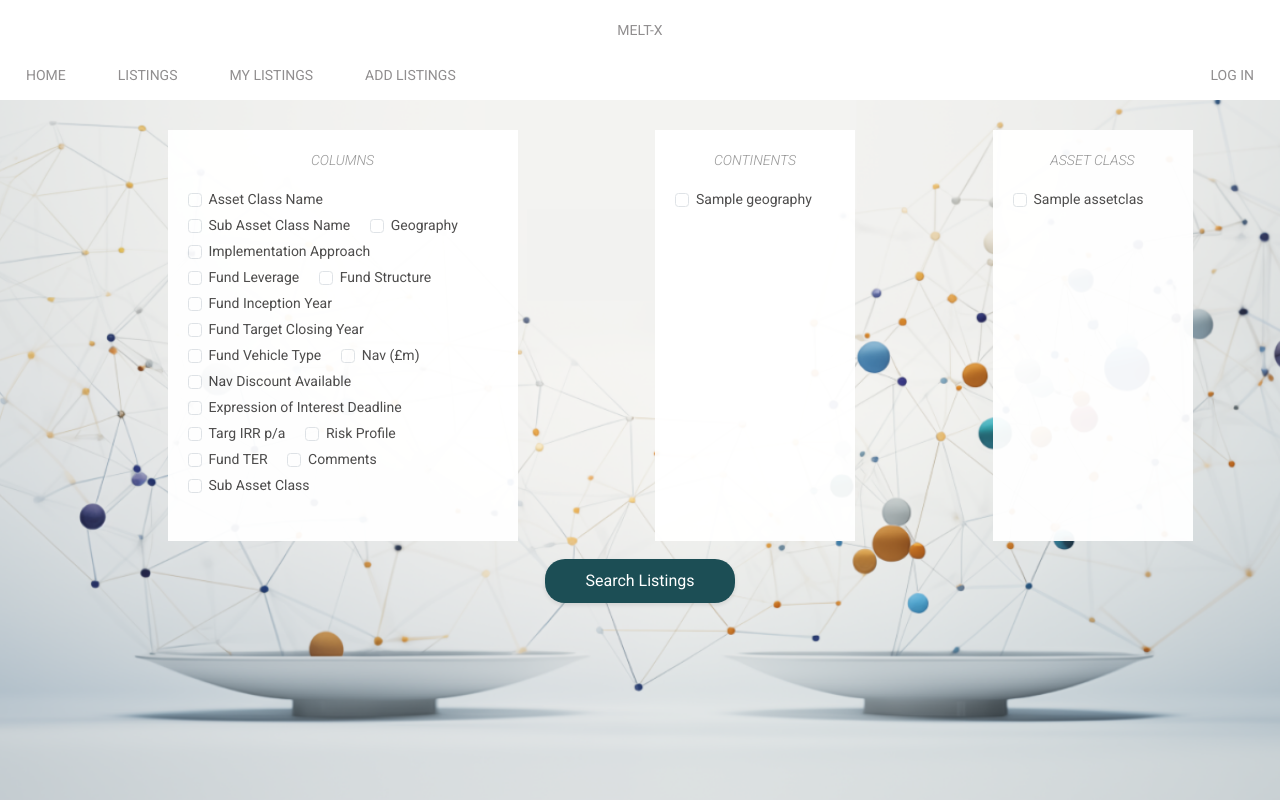
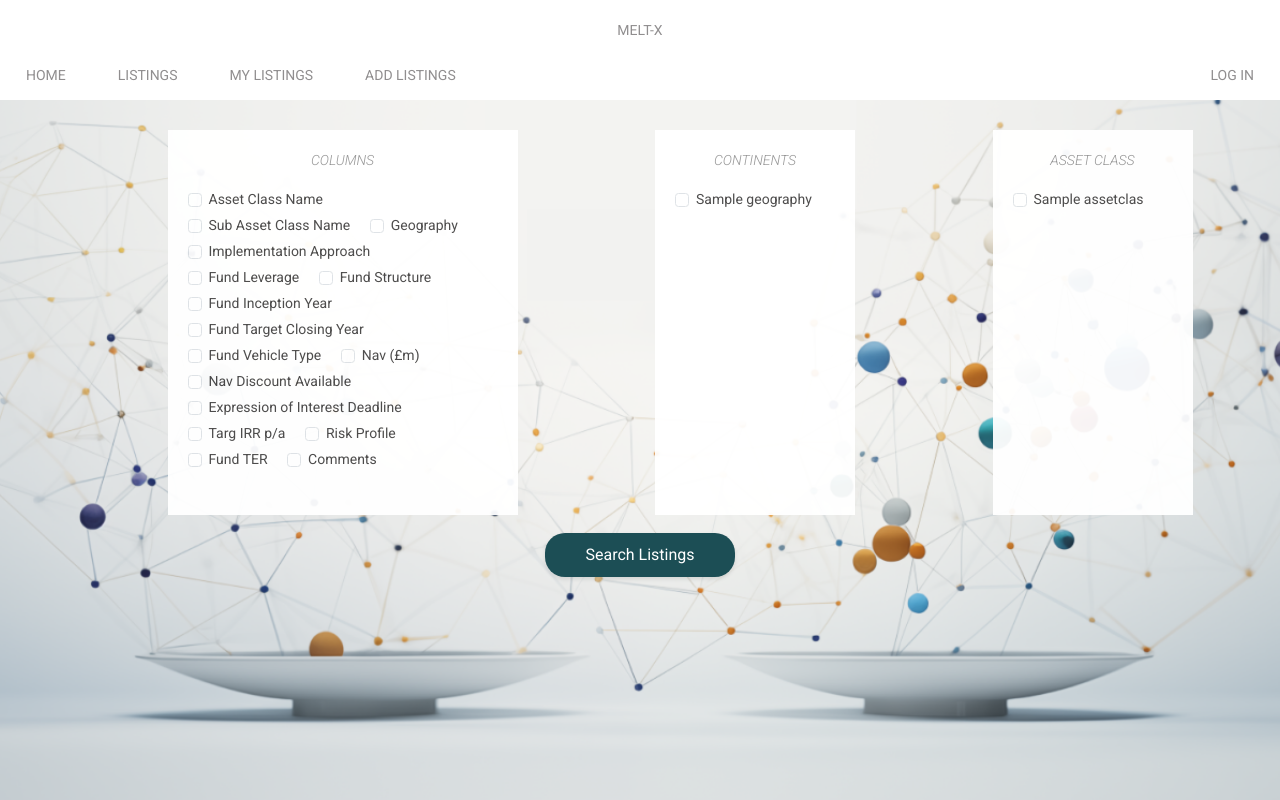
Before and after one commit to finno41/MeltEx-project, a Django app: page /listings/filter in a window 1280 px wide; the page is wider, and only the part inside the window is pictured. Run offline with Django 4.2, Linux system fonts and the light colour scheme; tables that the repository leaves empty hold one stand-in row (values such as "Sample post"); some libraries are stand-ins or nearby versions.

Commit message:
filter page working

```diff
--- a/meltexapp/service/listing/filter.py
+++ b/meltexapp/service/listing/filter.py
@@ -1,4 +1,4 @@
-from meltexapp.config.listing import LISTING_CONFIG
+from meltexapp.config.listing import column_ids_names
 from meltexapp.helper.asset_class import get_asset_class_options
 from meltexapp.helper.geography import get_continents_countries
 from meltexapp.helper.general import bulk_manipulate_dict_list
@@ -6,17 +6,15 @@ import pandas as pd
 
 
 def get_filter_options(user):
-    columns = LISTING_CONFIG
+    columns = column_ids_names()
     asset_classes = get_asset_class_options(user)
     asset_class_filter_data = bulk_manipulate_dict_list(
         asset_classes,
-        from_to_map={"id": "key"},
         add_keys={"default": True},
     )
     continents = get_continents_countries(user, continents_only=True)
     continents_filter_data = bulk_manipulate_dict_list(
         continents,
-        from_to_map={"id": "key"},
         add_keys={"default": True},
     )
     return asset_class_filter_data, continents_filter_data, columns
@@ -38,7 +36,7 @@ def add_filter_formatting(asset_class_filter, continents_filter, columns_filter)
         },
         {
             "name": "Asset Class",
-            "key": "asset_class",
+            "key": "ac_id",
             "type": "tickbox",
             "options": asset_class_filter,
         },
--- a/meltexapp/templates/listings/filter_listing.html
+++ b/meltexapp/templates/listings/filter_listing.html
@@ -3,28 +3,44 @@
 {% load static %}
 <link rel="stylesheet" href="{% static 'meltexapp/filter-listings.css' %}">
 <link rel="stylesheet" href="{% static 'meltexapp/main.css' %}">
+<!-- <link rel="stylesheet" href="{% static 'meltexapp/tickbox.css' %}"> -->
 <script src="{% static 'javascript/main.js' %}"></script>
 <div class="main-background">
   {% include "nav.html" %}
-  <form action="" id="filter-form" class="mb-2 ms-3 form-check form-check-inline" method="get"
-    onsubmit="setFormStore()">
+  <form action="/listings/all_listings" id="filter-form" class="mb-2 ms-3 form-check form-check-inline" method="get">
     <div class="filter-card-container">
       {% for data in filter_data %}
       <div class="filter-options-card">
         <div class="filter-options-card-title">
-          <label for="{{data.key}}" class="category-text mb-2">{{data.name|upper}}</label></br>
+          <label for="{{data.name}}" class="category-text mb-2">{{data.name|upper}}</label></br>
         </div>
         {% for option in data.options %}
         <div class="form-check form-check-inline">
-          <input class="form-check-input mr-2" type="checkbox" id="{{option.key}}" name="{{tb_settings.param}}"
-            value="{{option.key}}">
-          <label class="form-check-label" for="{{option.key}}">{{option.name}}</label><br>
+          <input class="form-check-input mr-2" type="checkbox" id="{{option.id}}" name="{{data.key}}"
+            value="{{option.id}}">
+          <label class="form-check-label" for="{{option.id}}">{{option.name}}</label><br>
         </div>
         {% endfor %}
       </div>
       {% endfor %}
     </div>
   </form>
+  <!-- <form action="" class="mb-2 ms-3 form-check form-check-inline" method="get" onsubmit="setFormStore()">
+    {% for tb_settings in tickbox %}
+    <label for="{{tb_settings.param}}" class="category-text mb-2">{{tb_settings.title}}</label></br>
+    {% for option in tb_settings.options %}
+    <div class="form-check form-check-inline">
+      <input class="form-check-input mr-2" type="checkbox" id="{{option.id}}" name="{{tb_settings.param}}"
+        value="{{option.id}}">
+      <label class="form-check-label" for="{{option.id}}">{{option.name}}</label><br>
+    </div>
+    {% endfor %}
+    <div class="mb-4"></div>
+    <div class="mb-3"></div>
+    <hr class="dropdown-divider">
+    {% endfor %}
+    <button type="submit" class="btn btn-primary">Filter</button>
+  </form> -->
   <div class="center-children-horizontal">
     <div class="confirm-button" onclick="submitForm('filter-form')">Search Listings</div>
   </div>
--- a/meltexapp/templates/nav.html
+++ b/meltexapp/templates/nav.html
@@ -15,7 +15,7 @@
           HOME
         </div>
       </a>
-      <a href="/listings/all_listings">
+      <a href="/listings/filter">
         <div class="spaced-letters nav-item nav-item-underline">
           LISTINGS
         </div>
```
Also changed, not shown: meltexapp/static/meltexapp/tickbox.css (added, +44 -0 lines).
